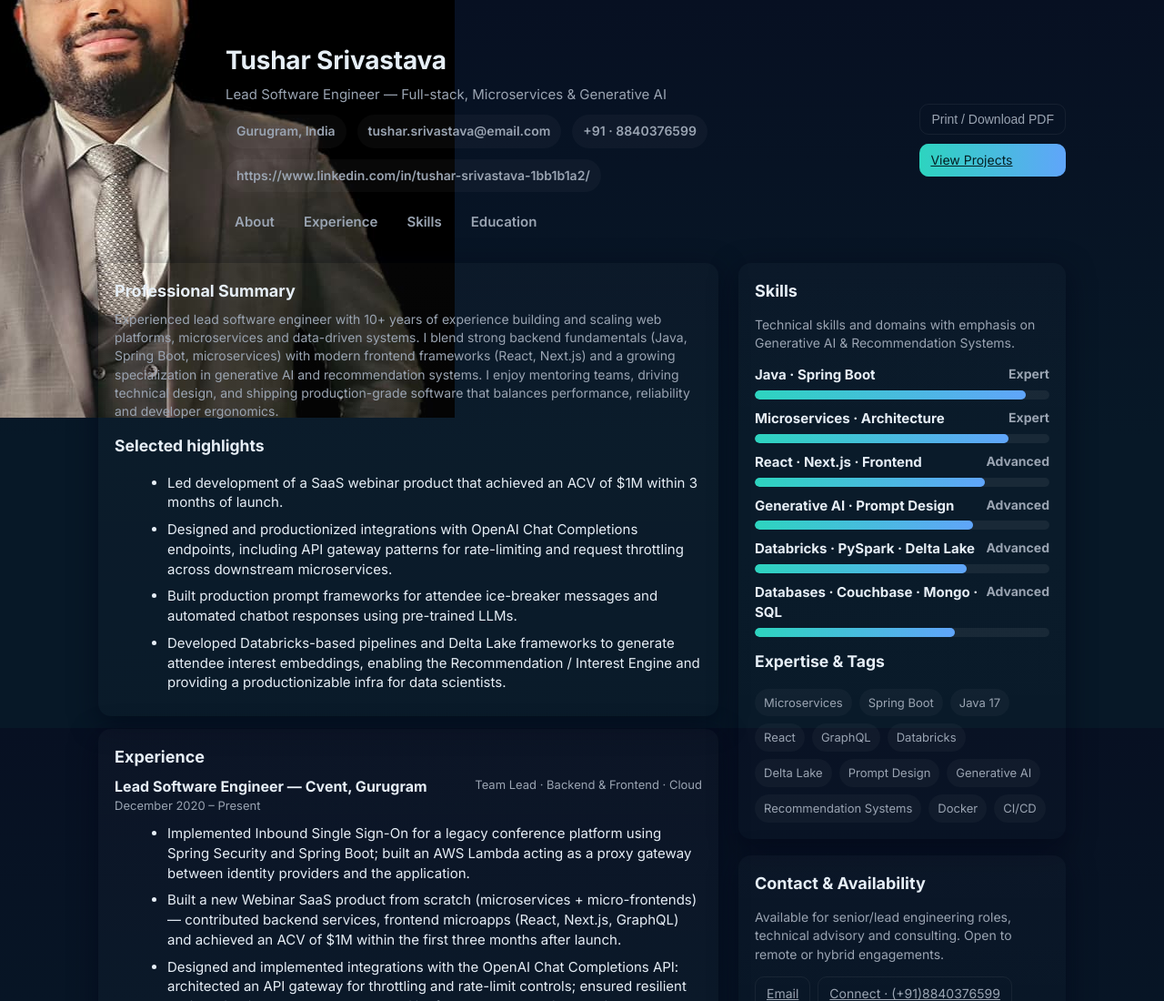
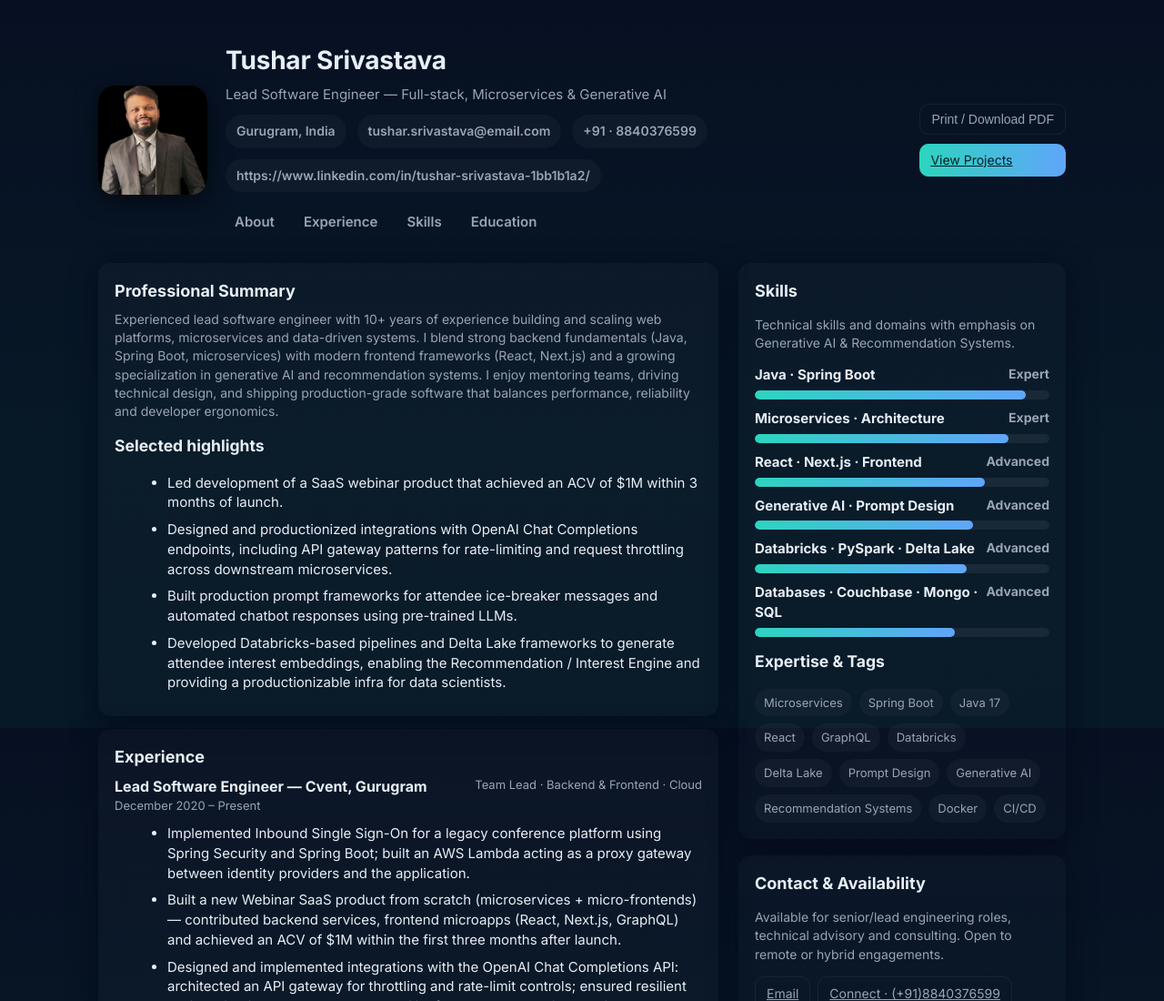
Before and after one commit to tshrsrvstv/tshrsrvstv, a plain HTML site: page index.html in a window 1280 px wide. Shown: the top 1100 px of the page at 91% size. Drawn offline with Linux system fonts and the light colour scheme.

Commit message:
Update avatar styles for image containment
Added overflow hidden to avatar class and fixed image sizing.

```diff
--- a/index.html
+++ b/index.html
@@ -46,7 +46,9 @@
     .container{max-width:var(--max-width);margin:28px auto;padding:18px}
     header{display:flex;gap:20px;align-items:center}
 
-    .avatar{width:120px;height:120px;border-radius:18px;background:linear-gradient(135deg,#123 0%, #234 100%);display:flex;align-items:center;justify-content:center;font-weight:700;font-size:28px;color:var(--card);box-shadow:0 6px 24px rgba(0,0,0,0.6)}
+    .avatar{width:120px;height:120px;border-radius:18px;background:linear-gradient(135deg,#123 0%, #234 100%);display:flex;align-items:center;justify-content:center;font-weight:700;font-size:28px;color:var(--card);box-shadow:0 6px 24px rgba(0,0,0,0.6); overflow: hidden;}
+
+    .avatar img {height: 100%; width: 100% object-fit: contain;}
 
     .intro{flex:1}
     h1{margin:0;font-size:28px;letter-spacing:-0.2px}
```
